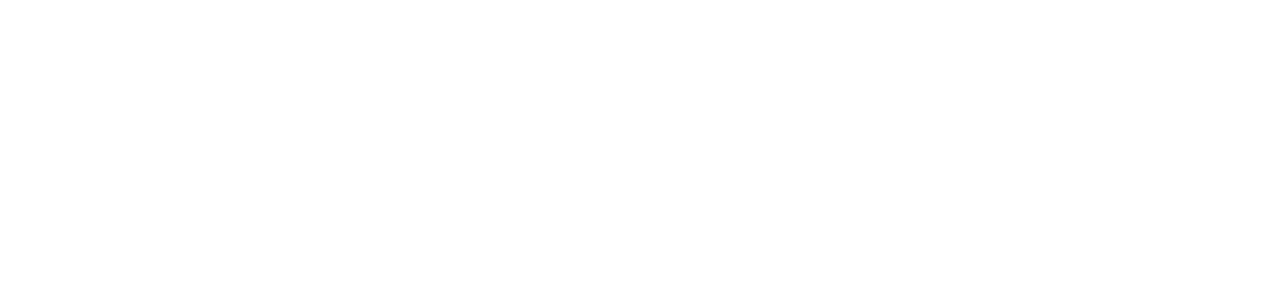
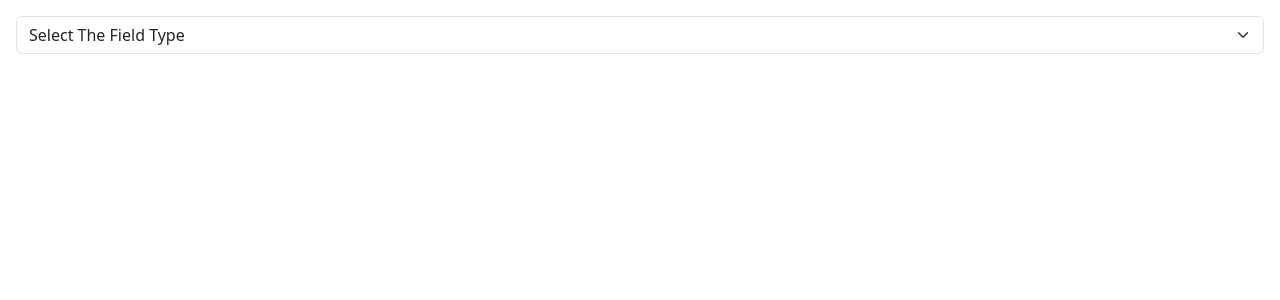
Before and after one commit to Bree-codes/BursaryApplicationProject, a React (Vite) app in the folder bursary-application-project/: page / in a window 1280 px wide. Shown: the top 300 px of the page. Built offline with nearby package versions, Linux system fonts and the light colour scheme.

Commit message:
worked on the gender input

```diff
--- a/bursary-application-project/src/App.jsx
+++ b/bursary-application-project/src/App.jsx
@@ -1,10 +1,19 @@
 /*import IndexRouting from "./RoutingPages/IndexRouting.jsx";*/
+
+import GenderInputComponent from "./Components/GenderInputComponent.jsx";
+import {useEffect, useState} from "react";
 
 function App() {
 
+    const [gender, setGender] = useState("");
+
+    useEffect(() => {
+        console.log(gender);
+    }, [gender]);
 
 return <>
  {/* <IndexRouting />*/}
+    <GenderInputComponent gender={gender} setGender={setGender}/>
 </>
 }
 
--- /dev/null
+++ b/bursary-application-project/src/Components/GenderInputComponent.jsx
@@ -0,0 +1,17 @@
+import ChoiceInputComponent from "./ChoiceInputComponent.jsx";
+import {Col} from "react-bootstrap";
+
+// eslint-disable-next-line react/prop-types
+const GenderInputComponent = ({gender, setGender}) =>{
+
+    const genderOptions = ["Male", "Female", "Others"];
+
+    return(
+        <Col md={"auto"}>
+            <ChoiceInputComponent options={genderOptions} value={gender}
+                                  onChange={(e) => setGender(e.target.value)} />
+        </Col>
+    )
+}
+
+export default GenderInputComponent;
```
